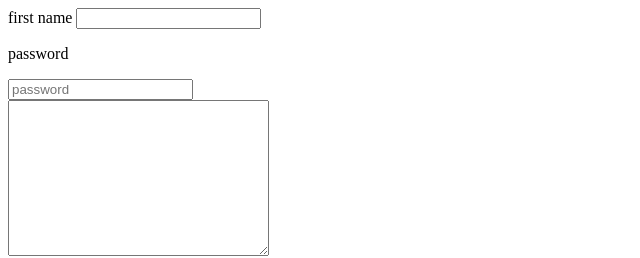
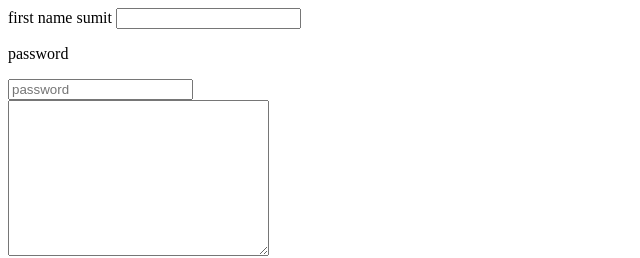
Before and after one commit to cadetsumit/webpage, a plain HTML site: page index.html in a window 1280 px wide. Shown: the top 258 px of the page, 0-640 px from the left. Drawn offline with Linux system fonts and the light colour scheme.

Commit message:
Update index.html

```diff
--- a/index.html
+++ b/index.html
@@ -8,7 +8,7 @@
 </head>
 <body>
       <form action="" method="" >
-            <label for='name'>first name</label>
+            <label for='name'>first name sumit</label>
             <input type="text" name="name" id="name"  >
             <br>
             <p>password</p>
```
